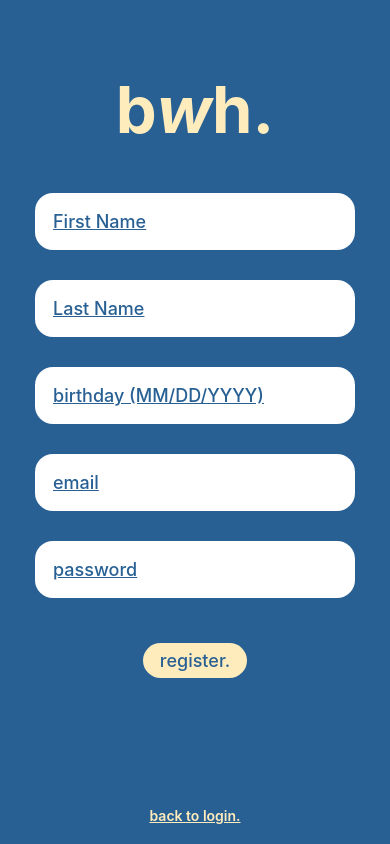
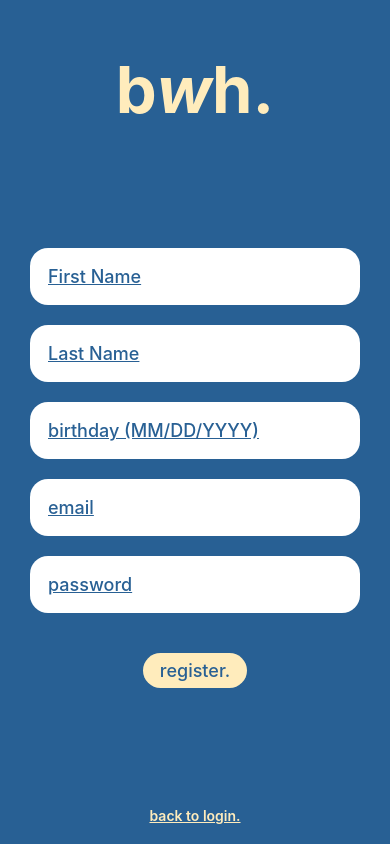
Before and after one commit to clairezhang03/bwh, a React Native app in the folder bwh/: screen /Register in a window 390 px wide. Built offline with nearby package versions, Linux system fonts and the light colour scheme; no server answers.

Commit message:
fixed spacing issue with logo on login and register page

```diff
--- a/bwh/screens/Login.js
+++ b/bwh/screens/Login.js
@@ -39,9 +39,6 @@ export default function Login() {
         <KeyboardAvoidingView style={{ flex: 1 }} behavior='padding'>
             <View style={styles.wrapper}>
                 <TouchableWithoutFeedback onPress={Keyboard.dismiss}>
-
-
-
 
                     <SafeAreaView style={styles.wrapper} >
                         <View style={styles.logo}>
@@ -106,7 +103,7 @@ const styles = StyleSheet.create({
         fontWeight: "bold",
         textAlign: "center",
         color: "#286094",
-        marginBottom: -100,
+        marginBottom: -50,
         paddingTop: 50,
 
     },
--- a/bwh/screens/Register.js
+++ b/bwh/screens/Register.js
@@ -147,16 +147,15 @@ const styles = StyleSheet.create({
         fontStyle: "normal",
         fontWeight: "bold",
         textAlign: "center",
-        marginBottom: -100,
-        paddingTop: 50,
+        marginBottom: -10,
+        paddingTop: 30,
     },
 
     input: {
         backgroundColor: "white",
-        margin: 15,
+        margin: 10,
         padding: 18,
         borderRadius: 18,
-        padding: 18,
         textDecorationLine: 'underline',
         color: "#286094",
         fontSize: 18,
```
